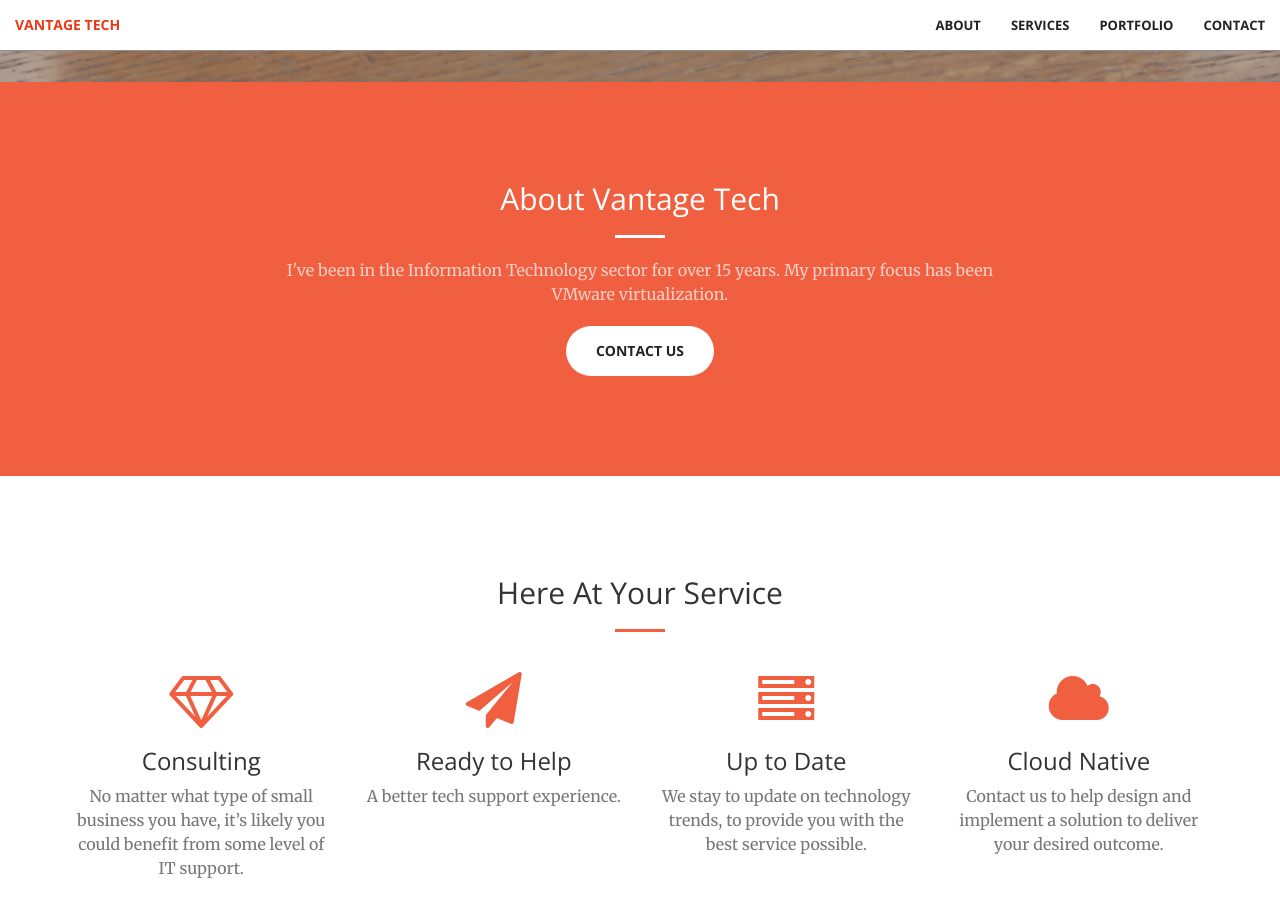
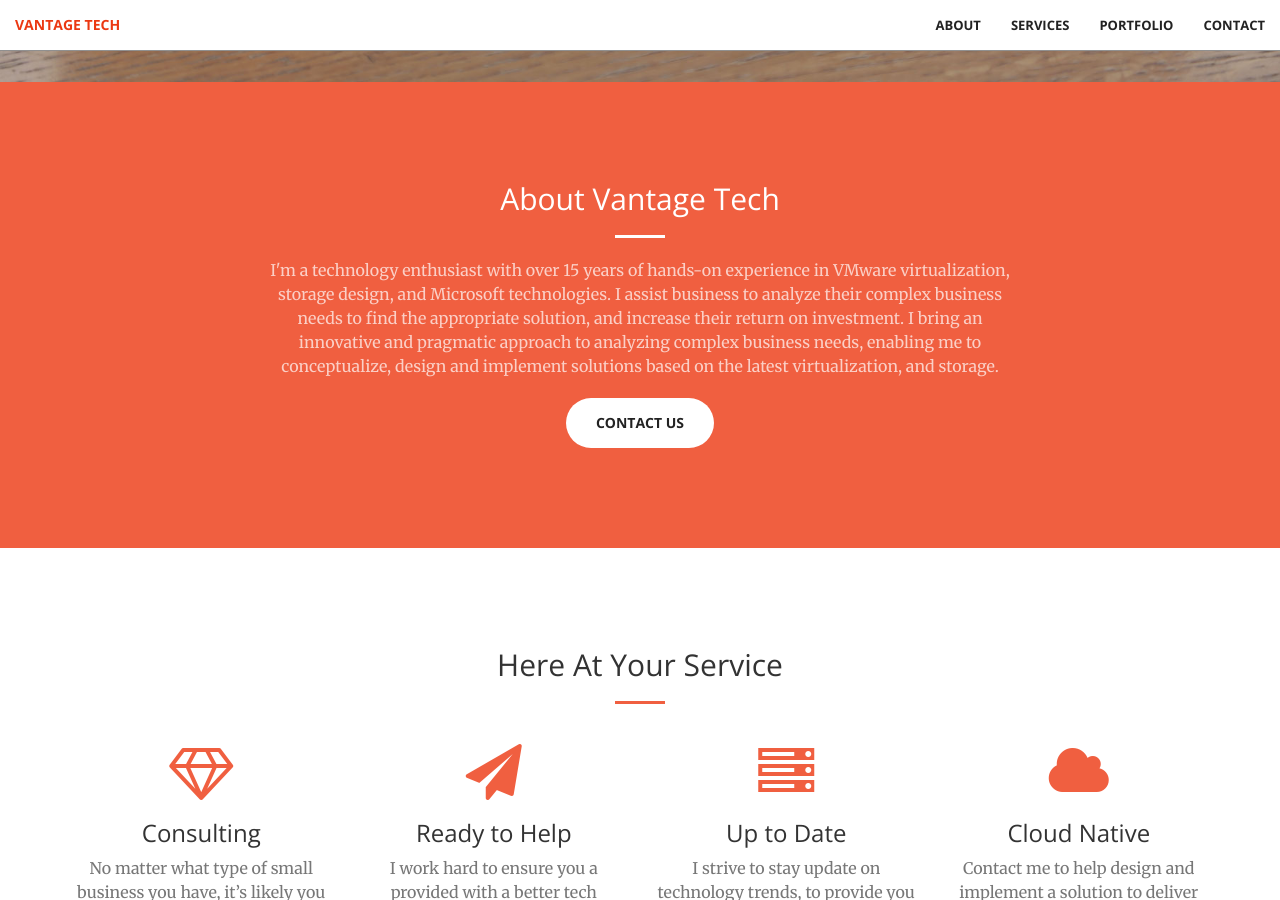
Before and after one commit to VantageTech-NY/VantageTech-NY, a Jekyll site: the page built from index.html, in a window 1280 px wide and 900 px high, scrolled down 818 px. Built offline with Jekyll 4.4.1, drawn with Linux system fonts in a browser that asks for light colours; some of the changed text lies outside the part shown.

Commit message:
update branding

```diff
--- a/_config.yml
+++ b/_config.yml
@@ -5,7 +5,7 @@ description: Here for all of your technology needs > # this means to ignore newl
 baseurl: "" # the subpath of your site, e.g. /blog/
 url: "https://vantagetech-ny.github.io/VantageTech-NY/" # the base hostname & protocol for your site
 
-#twitter_username:
+twitter_username:
 github_username: vantagetech-ny
 
 # Build settings
--- a/_includes/call-to-action.html
+++ b/_includes/call-to-action.html
@@ -4,7 +4,7 @@
             <div class="col-lg-8 col-lg-offset-2 text-center">
                 <h2 class="section-heading">About Vantage Tech</h2>
                 <hr class="light">
-                <p class="text-faded">I've been in the Information Technology sector for over 15 years.  My primary focus has been VMware virtualization.   </p>
+                <p class="text-faded">I'm a technology enthusiast with over 15 years of hands-on experience in VMware virtualization, storage design, and Microsoft technologies. I assist business to analyze their complex business needs to find the appropriate solution, and increase their return on investment. I bring an innovative and pragmatic approach to analyzing complex business needs, enabling me to conceptualize, design and implement solutions based on the latest virtualization, and storage.</p>
                 <a href="#" class="btn btn-default btn-xl">Contact Us</a>
             </div>
         </div>
--- a/_includes/contact.html
+++ b/_includes/contact.html
@@ -6,11 +6,11 @@
                 <hr class="primary">
                 <p>Ready to start your next project? That's great! Give us a call or send us an email and we will get back to you as soon as possible!</p>
             </div>
-        <!-- <div class="col-lg-2 col-lg-offset-2 center-block text-center">
+        <div class="col-lg-2 col-lg-offset-2 center-block text-center">
             <a href="https://twitter.com/{{ site.twitter_username }}">
                 <i class="fa fa-twitter fa-3x wow bounceIn" data-wow-delay=".1s"></i>
                 <p>{{ site.twitter_username }}</p>
-            </a> -->
+            </a>
         </div>
         <div class="col-lg-2 col-lg-offset-1 center-block text-center">
             <a href="mailto:{{ site.email }}">
--- a/_includes/header.html
+++ b/_includes/header.html
@@ -4,7 +4,8 @@
             <h1>Vantage Tech</h1>
             <hr>
             <p>Hello thank you for visiting </p>
-            <p>Vantage Tech is proud to offer IT consultation for your next project.</p>
+            <p>I've been doing business as Vantage Tech for over 10 years.  I started our in Northern Colorado and now located in Hudson Valley of New York. </p>
+            <p> </p>I to offer IT consultation for your next project. </p>
             <a href="#about" class="btn btn-primary btn-xl page-scroll">Find Out More</a>
         </div>
     </div>
--- a/_includes/services.html
+++ b/_includes/services.html
@@ -20,21 +20,21 @@
                 <div class="service-box">
                     <i class="fa fa-4x fa-paper-plane wow bounceIn text-primary" data-wow-delay=".1s"></i>
                     <h3>Ready to Help</h3>
-                    <p class="text-muted">A better tech support experience.</p>
+                    <p class="text-muted">I work hard to ensure you a provided with a better tech support experience.</p>
                 </div>
             </div>
             <div class="col-lg-3 col-md-6 text-center">
                 <div class="service-box">
                     <i class="fa fa-4x fa-server wow bounceIn text-primary" data-wow-delay=".2s"></i>
                     <h3>Up to Date</h3>
-                    <p class="text-muted">We stay to update on technology trends, to provide you with the best service possible.</p>
+                    <p class="text-muted">I strive to stay update on technology trends, to provide you with the best service possible.</p>
                 </div>
             </div>
             <div class="col-lg-3 col-md-6 text-center">
                 <div class="service-box">
                     <i class="fa fa-4x fa-cloud wow bounceIn text-primary" data-wow-delay=".3s"></i>
                     <h3>Cloud Native</h3>
-                    <p class="text-muted"> Contact us to help design and implement a solution to deliver your desired outcome. </p>
+                    <p class="text-muted"> Contact me to help design and implement a solution to deliver your desired outcome. </p>
                 </div>
             </div>
         </div>
```
